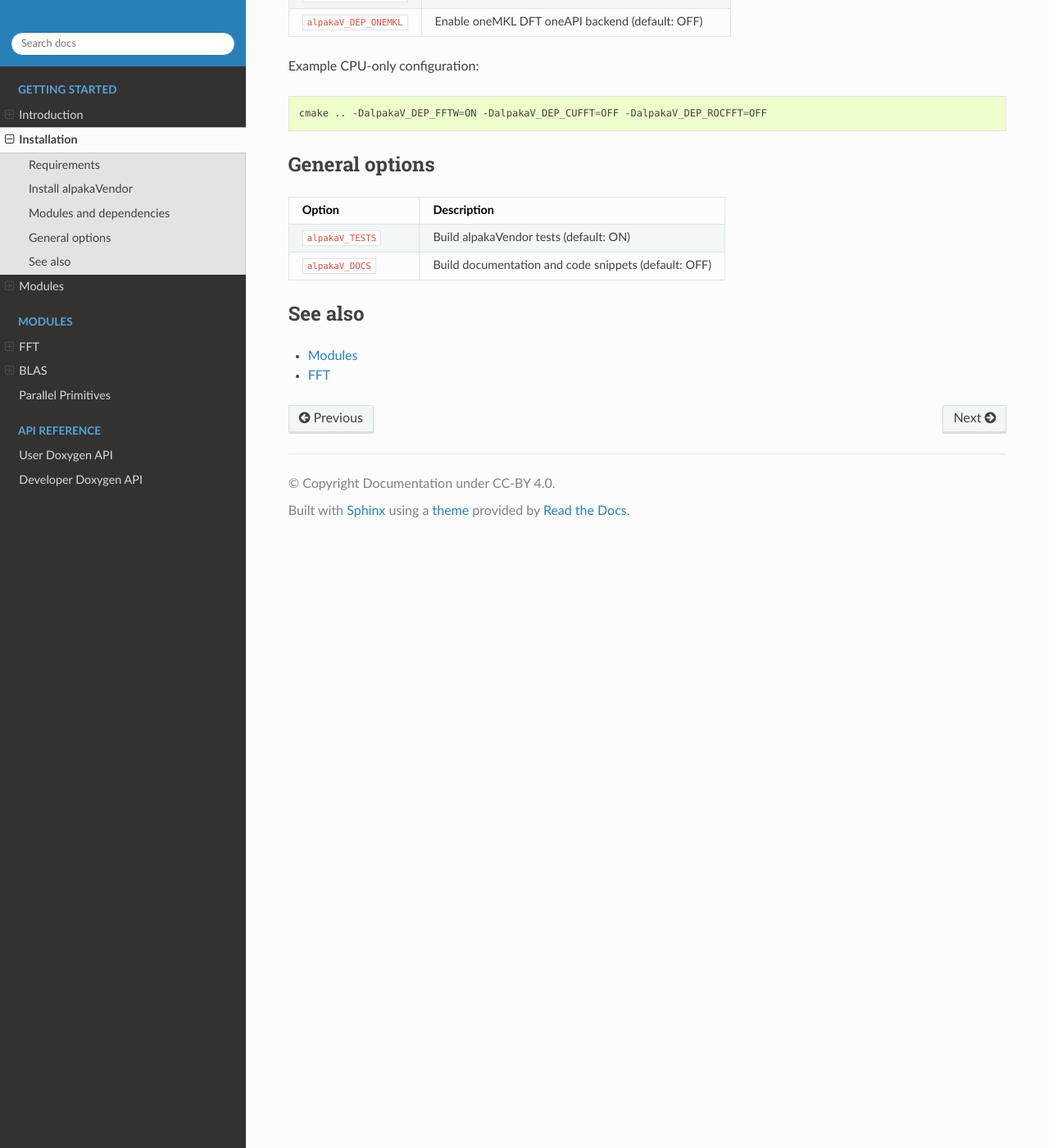
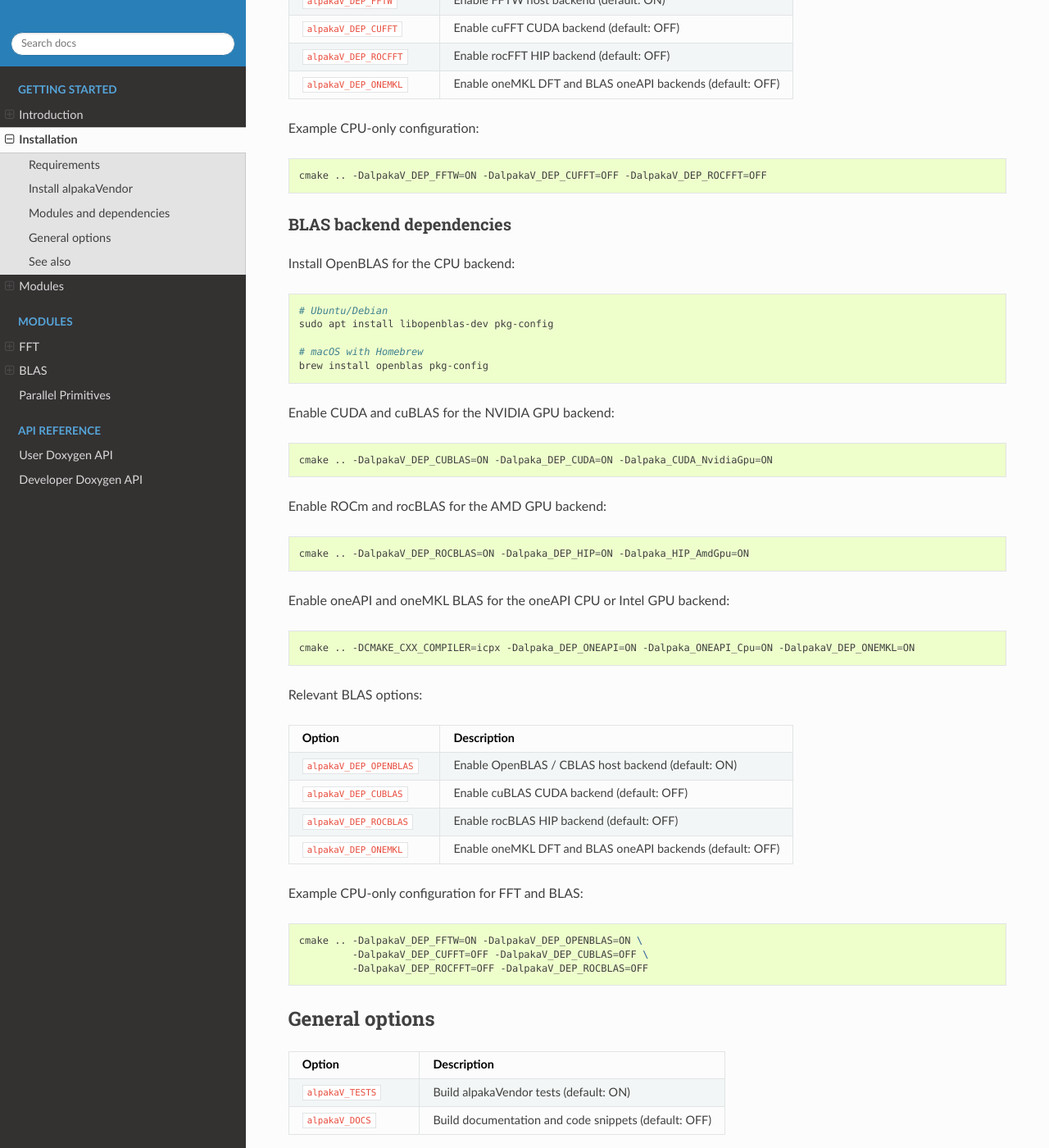
Before and after one commit to psychocoderHPC/alpakaVendor, a Sphinx documentation site: the page built from doc/source/basic/install.rst, in a window 1280 px wide and 1400 px high, scrolled down 2737 px. Shown: the whole window at 82% size. Built offline with Sphinx 7.4.7 and the Read the Docs theme 3.1.0, drawn with Linux system fonts in a browser that asks for light colours; some of the changed text lies outside the part shown.

Commit message:
update documenation

```diff
--- a/CMakeLists.txt
+++ b/CMakeLists.txt
@@ -8,7 +8,7 @@
 project(
     alpakaVendor
     VERSION 0.1.0
-    DESCRIPTION "Header-only vendor FFT abstraction on top of alpaka3."
+    DESCRIPTION "Header-only vendor FFT and BLAS abstractions on top of alpaka3."
     HOMEPAGE_URL "https://github.com/alpaka-group/alpakaVendor"
     LANGUAGES CXX
 )
@@ -24,7 +24,7 @@
 option(alpakaV_DEP_CUBLAS "Enable cuBLAS CUDA backend." OFF)
 option(alpakaV_DEP_ROCFFT "Enable rocFFT HIP backend." OFF)
 option(alpakaV_DEP_ROCBLAS "Enable rocBLAS HIP backend." OFF)
-option(alpakaV_DEP_ONEMKL "Enable oneMKL DFT oneAPI backend." OFF)
+option(alpakaV_DEP_ONEMKL "Enable oneMKL DFT and BLAS oneAPI backends." OFF)
 option(alpakaV_DOCS "Build documentation and code snippets." OFF)
 
 if(alpaka_DEP_HIP)
--- a/doc/source/basic/install.rst
+++ b/doc/source/basic/install.rst
@@ -26,7 +26,9 @@
    cmake .. -DCMAKE_INSTALL_PREFIX=/usr/local
    cmake --build . --target install
 
-Then install alpakaVendor:
+Then install alpakaVendor. The default configuration enables the FFTW and OpenBLAS host backends, so install those
+packages first (see `FFT backend dependencies`_ and `BLAS backend dependencies`_) or disable them with
+``-DalpakaV_DEP_FFTW=OFF -DalpakaV_DEP_OPENBLAS=OFF``.
 
 .. code-block:: bash
 
@@ -82,13 +84,16 @@
 +++++++++++++++
 
 FFT
-   The FFT module is currently the implemented module. It can use one or more backend libraries depending on your target platforms.
+   Portable C2C, R2C, and C2R transforms in 1D, 2D, and 3D, including batched and in-place real transforms. It can use
+   one or more backend libraries depending on your target platforms.
+
+BLAS
+   Portable dense linear algebra for alpaka queues and views, including Level-1 vector routines, ``gemv``, ``gemm``,
+   ``stridedBatchedGemm``, and ``trsm``. It can use host and accelerator BLAS libraries depending on your target
+   platforms.
 
 Planned modules
 +++++++++++++++
-
-BLAS
-   Planned.
 
 Parallel primitives
    Planned.
@@ -139,13 +144,69 @@
    * - ``alpakaV_DEP_ROCFFT``
      - Enable rocFFT HIP backend (default: OFF)
    * - ``alpakaV_DEP_ONEMKL``
-     - Enable oneMKL DFT oneAPI backend (default: OFF)
+     - Enable oneMKL DFT and BLAS oneAPI backends (default: OFF)
 
 Example CPU-only configuration:
 
 .. code-block:: bash
 
    cmake .. -DalpakaV_DEP_FFTW=ON -DalpakaV_DEP_CUFFT=OFF -DalpakaV_DEP_ROCFFT=OFF
+
+BLAS backend dependencies
++++++++++++++++++++++++++
+
+Install OpenBLAS for the CPU backend:
+
+.. code-block:: bash
+
+   # Ubuntu/Debian
+   sudo apt install libopenblas-dev pkg-config
+
+   # macOS with Homebrew
+   brew install openblas pkg-config
+
+Enable CUDA and cuBLAS for the NVIDIA GPU backend:
+
+.. code-block:: bash
+
+   cmake .. -DalpakaV_DEP_CUBLAS=ON -Dalpaka_DEP_CUDA=ON -Dalpaka_CUDA_NvidiaGpu=ON
+
+Enable ROCm and rocBLAS for the AMD GPU backend:
+
+.. code-block:: bash
+
+   cmake .. -DalpakaV_DEP_ROCBLAS=ON -Dalpaka_DEP_HIP=ON -Dalpaka_HIP_AmdGpu=ON
+
+Enable oneAPI and oneMKL BLAS for the oneAPI CPU or Intel GPU backend:
+
+.. code-block:: bash
+
+   cmake .. -DCMAKE_CXX_COMPILER=icpx -Dalpaka_DEP_ONEAPI=ON -Dalpaka_ONEAPI_Cpu=ON -DalpakaV_DEP_ONEMKL=ON
+
+Relevant BLAS options:
+
+.. list-table::
+   :header-rows: 1
+   :widths: 30 70
+
+   * - Option
+     - Description
+   * - ``alpakaV_DEP_OPENBLAS``
+     - Enable OpenBLAS / CBLAS host backend (default: ON)
+   * - ``alpakaV_DEP_CUBLAS``
+     - Enable cuBLAS CUDA backend (default: OFF)
+   * - ``alpakaV_DEP_ROCBLAS``
+     - Enable rocBLAS HIP backend (default: OFF)
+   * - ``alpakaV_DEP_ONEMKL``
+     - Enable oneMKL DFT and BLAS oneAPI backends (default: OFF)
+
+Example CPU-only configuration for FFT and BLAS:
+
+.. code-block:: bash
+
+   cmake .. -DalpakaV_DEP_FFTW=ON -DalpakaV_DEP_OPENBLAS=ON \
+            -DalpakaV_DEP_CUFFT=OFF -DalpakaV_DEP_CUBLAS=OFF \
+            -DalpakaV_DEP_ROCFFT=OFF -DalpakaV_DEP_ROCBLAS=OFF
 
 General options
 ---------------
@@ -166,3 +227,4 @@
 
 - :doc:`../modules`
 - :doc:`../fft/index`
+- :doc:`../blas/index`
--- a/doc/source/blas/blas_tutorial.rst
+++ b/doc/source/blas/blas_tutorial.rst
@@ -40,7 +40,7 @@
 ---------------------------------------
 
 ``gemv`` computes ``y = alpha * op(A) * x + beta * y``. The useful part is that ``op(A)`` can be the matrix as stored,
-its transpose, or its conjugate transpose.
+its transpose, or, where the selected backend supports it, its conjugate transpose.
 
 .. literalinclude:: ../../../doc/code/tutorial_blas.cpp
    :language: C++
```
Also changed, not shown: README.md (+8 -7 lines), doc/source/basic/intro.rst (+13 -5 lines), doc/source/blas/index.rst (+4 -3 lines), 1 other file.
